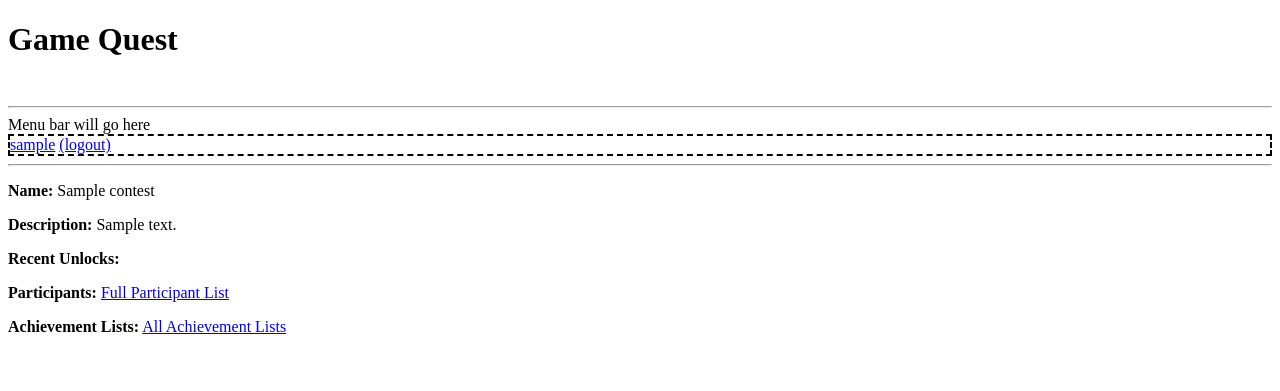
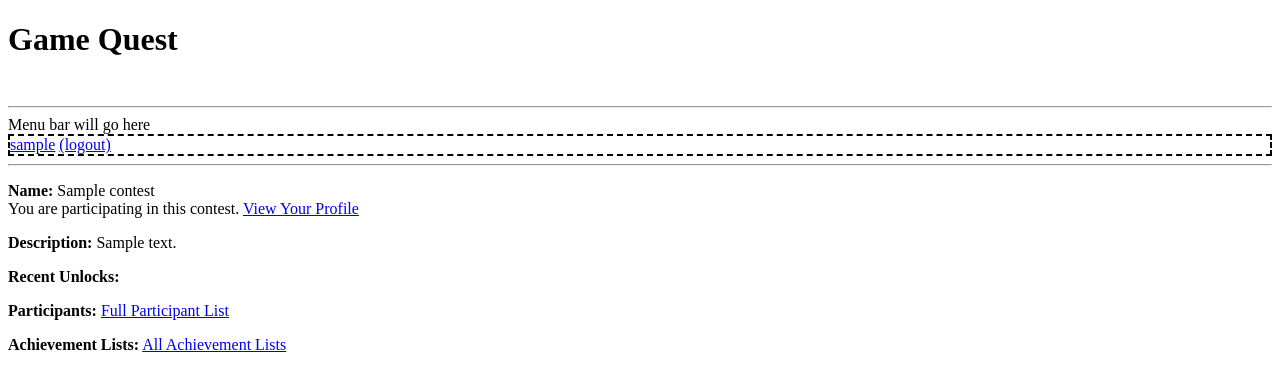
Before and after one commit to amusselm/rvgs_gamelist, a Django app: page /gamequest/contest/1 in a window 1280 px wide. Shown: the top 391 px of the page. Run offline with Django 3.2, Linux system fonts and the light colour scheme; a user stored in the database is signed in; tables that the repository leaves empty hold one stand-in row (values such as "Sample post").

Commit message:
Users can now join contests.
This completes the implementation of issue #10.

```diff
--- a/rvgs/gamequest/models.py
+++ b/rvgs/gamequest/models.py
@@ -38,6 +38,9 @@ class Contest(models.Model):
     def __str__(self):
         return self.name
 
+    def UserInContest(self,user):
+        return Contest.objects.filter(participants=user).exists()
+
 class Achievement(models.Model):
     """
     An object to represent an achievement in game. Since games might have multiple
--- a/rvgs/gamequest/templates/gamequest/contest.html
+++ b/rvgs/gamequest/templates/gamequest/contest.html
@@ -3,10 +3,30 @@
 
 {% block content %}
 <p>
-   <b>Name:</b> {{ contest.name }}
+    <b>Name:</b> {{ contest.name }}<br>
+    {% if user.is_authenticated %}
+        {% if contest.ongoing or contest.upcoming %}
+            {% if user_in_contest %}
+                You are participating in this contest.
+                <a href="{% url 'contest_participant' contest_id=contest.id requested_username=user.username %}">View Your Profile</a>
+            {% else %}
+                You are not yet participating in this contest.
+                <form action="{% url 'join_contest' contest_id=contest.id %}" method="post">
+                    {% csrf_token %}
+                    <button action="Submit">Join!</button>
+                </form>
+            {% endif %}
+        {% else %}
+            This Contest has passed.
+            {% if user_in_contest %}
+                You participated in this contest.
+                <a href="{% url 'contest_participant' contest_id=contest.id requested_username=user.username %}">View Your Profile</a>
+            {% endif %}
+        {% endif %}
+    {% endif %}
 </p>
- <p>
-   <b>Description:</b> {{ contest.description }}
+<p>
+    <b>Description:</b> {{ contest.description }}
 </p>
 <p>
     <b>Recent Unlocks:</b>
--- a/rvgs/gamequest/urls.py
+++ b/rvgs/gamequest/urls.py
@@ -10,6 +10,7 @@ urlpatterns = patterns('',
     url(r'^game/create', views.CreateGameView.as_view(), name='create_game'),
     url(r'^achievement/add_achievement$', views.AddAchievementView.as_view(), name='add_achievement'),
     url(r'^contest/(?P<contest_id>\d+)$', views.contestInfo, name='contest'),
+    url(r'^contest/(?P<contest_id>\d+)/join$', views.contestJoin, name='join_contest'),
     url(r'^contest/(?P<contest_id>\d+)/list/viewall$', views.contestAchievementListsAll, name='contest_achievement_list_viewall'),
     url(r'^contest/(?P<contest_id>\d+)/participants$', views.contestParticipantList, name='contest_participant_list'),
     url(r'^contest/(?P<contest_id>\d+)/list/create$',views.achievementListCreate, name='create_achievement_list'),
--- a/rvgs/gamequest/views.py
+++ b/rvgs/gamequest/views.py
@@ -81,9 +81,14 @@ def contestInfo(request, contest_id):
     except Contest.DoesNotExist:
         raise Http404
     else:
+        user_in_contest = False
+        if request.user.is_authenticated():
+            user_in_contest = contest.UserInContest(request.user)
         recent_unlocks = Unlock.objects.filter(contest__id = contest_id)
         recent_unlocks.order_by('timestamp')[:10]
-        context = {'contest':contest,'recent_unlocks':recent_unlocks,}
+        context = {'contest':contest,
+                   'recent_unlocks':recent_unlocks,
+                   'user_in_contest':user_in_contest,}
     return render(request,'gamequest/contest.html',context)
 
 def contestParticipantList(request, contest_id):
@@ -97,6 +102,22 @@ def contestParticipantList(request, contest_id):
     else:
         context = {'contest':contest,}
     return render (request, 'gamequest/contest_participant_list.html',context)
+
+@login_required
+def contestJoin(request,contest_id):
+    """
+    Adds the user to the given contest if called as an HTTP POST Request
+    """
+    try:
+        contest = Contest.objects.get(pk=contest_id)
+    except Contest.DoesNotExist:
+        raise Http404
+    else:
+        if request.method == 'POST':
+            if contest.upcoming or contest.ongoing:
+                contest.participants.add(request.user)
+    return userProfileRedirect(request)
+
 
 def contestAchievementListsAll(request, contest_id):
     """
```
